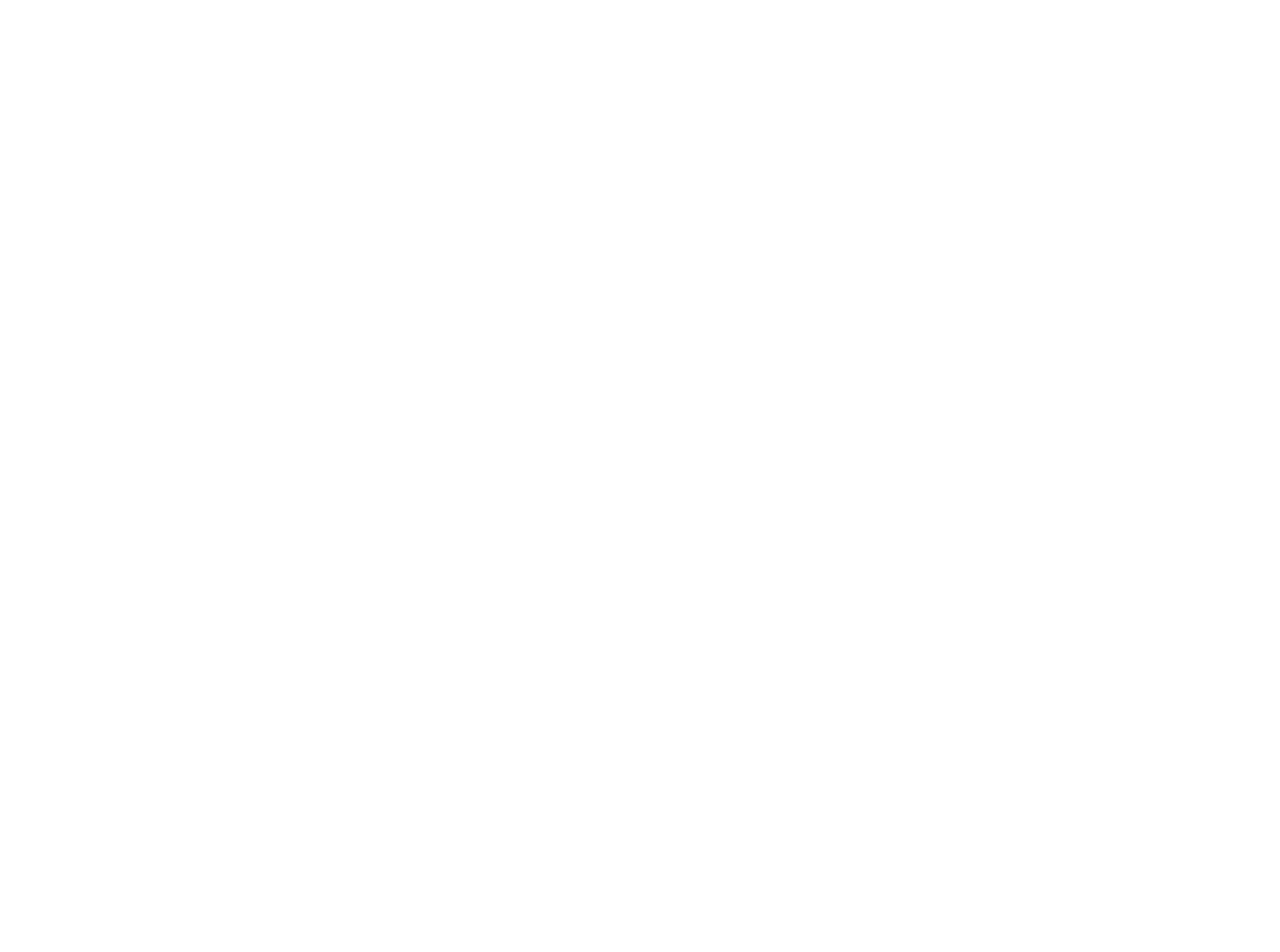
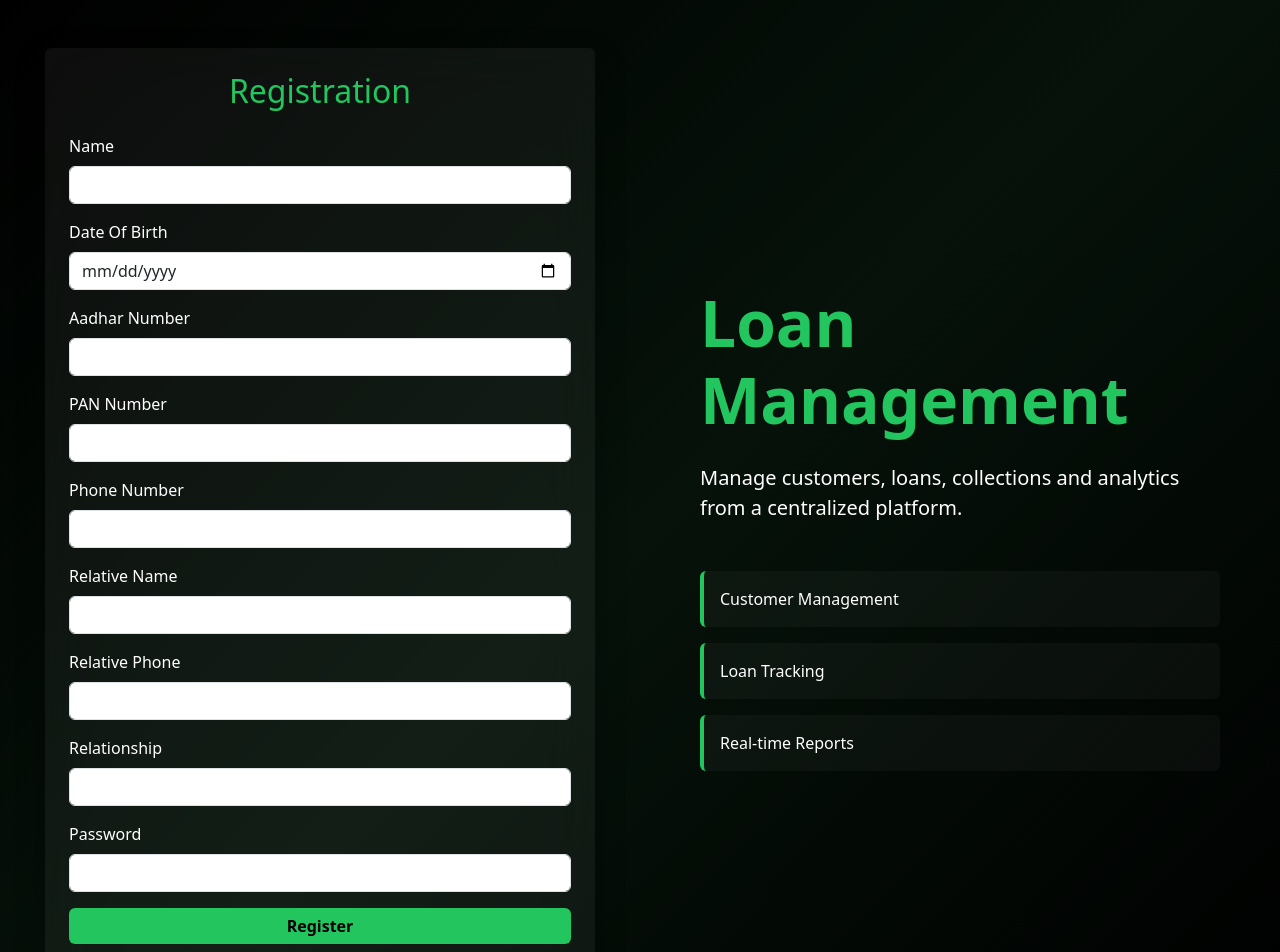
Before and after one commit to Saravanan2104/microfinance-app-frontend, a React (Vite) app: page /register in a window 1280 px wide. Before the commit this address had no page. Shown: the top 952 px of the page. Before the commit the page ends 800 px from the top, so only its background shows below. Built offline with nearby package versions, Linux system fonts and the light colour scheme.

Commit message:
added registration page

```diff
--- a/src/App.jsx
+++ b/src/App.jsx
@@ -1,6 +1,7 @@
 import { Routes, Route } from "react-router-dom";
 import Login from "./pages/login/Login";
 import Home from "./pages/home/Home";
+import Register from "./pages/register/Register";
 
 function App() {
   return (
@@ -14,6 +15,11 @@
         path="/home"
         element={<Home />}
       />
+
+      <Route
+        path="/register"
+        element={<Register />}
+      />
     </Routes>
   );
 }
--- a/src/pages/register/Register.jsx
+++ b/src/pages/register/Register.jsx
@@ -1,10 +1,8 @@
 import { useState } from "react";
-import { useNavigate, Link } from "react-router-dom";
-import "../login/Login.css";
+import { Link } from "react-router-dom";
+import BASE_URL from "../../services/api";
 
 const Register = () => {
-  const navigate = useNavigate();
-
   const [successMessage, setSuccessMessage] = useState("");
 
   const [formData, setFormData] = useState({
@@ -34,9 +32,10 @@
 
     try {
       setLoading(true);
+      setSuccessMessage("");
 
       const response = await fetch(
-        "http://127.0.0.1:8000/api/v1/auth/register",
+        `${BASE_URL}/api/v1/auth/register`,
         {
           method: "POST",
           headers: {
@@ -72,24 +71,57 @@
       }
     } catch (error) {
       console.error(error);
-      setSuccessMessage("Unable to connect to server");
+      setSuccessMessage(
+        "Unable to connect to server"
+      );
     } finally {
       setLoading(false);
     }
   };
 
   return (
-    <div className="login-page">
-      <div className="form-section">
-        <div className="login-card">
-          <h2>Registration</h2>
+    <div
+      className="container-fluid min-vh-100"
+      style={{
+        background:
+          "linear-gradient(135deg, #000000, #06120a, #000000)",
+      }}
+    >
+      <div className="row min-vh-100">
+
+        {/* LEFT SIDE - REGISTRATION FORM */}
+
+        <div className="col-lg-6 d-flex align-items-center justify-content-center py-5">
+
+          <div
+            className="card text-white border-0"
+            style={{
+              width: "550px",
+              background: "rgba(255,255,255,0.05)",
+              backdropFilter: "blur(25px)",
+              WebkitBackdropFilter: "blur(25px)",
+              boxShadow:
+                "0 10px 30px rgba(0,0,0,0.3)",
+              border:
+                "1px solid rgba(34,197,94,0.2)",
+            }}
+          >
+            <div className="card-body p-4">
+
+              <h2
+                className="text-center mb-4"
+                style={{
+                  color: "#22c55e",
+                }}
+              >
+                Registration
+              </h2>
 
               {successMessage && (
                 <h4
+                  className="text-center mb-4"
                   style={{
                     color: "#22c55e",
-                marginBottom: "20px",
-                textAlign: "center",
                   }}
                 >
                   {successMessage}
@@ -97,117 +129,228 @@
               )}
 
               <form onSubmit={handleRegister}>
-            <div className="input-group">
-              <label>Name</label>
+
+                <div className="mb-3">
+                  <label className="form-label">
+                    Name
+                  </label>
+
                   <input
+                    type="text"
+                    className="form-control"
                     name="name"
                     value={formData.name}
                     onChange={handleChange}
                   />
                 </div>
 
-            <div className="input-group">
-              <label>Date Of Birth</label>
+                <div className="mb-3">
+                  <label className="form-label">
+                    Date Of Birth
+                  </label>
+
                   <input
                     type="date"
+                    className="form-control"
                     name="dob"
                     value={formData.dob}
                     onChange={handleChange}
                   />
                 </div>
 
-            <div className="input-group">
-              <label>Aadhar</label>
+                <div className="mb-3">
+                  <label className="form-label">
+                    Aadhar Number
+                  </label>
+
                   <input
+                    type="text"
+                    className="form-control"
                     name="aadhar"
                     value={formData.aadhar}
                     onChange={handleChange}
                   />
                 </div>
 
-            <div className="input-group">
-              <label>PAN</label>
+                <div className="mb-3">
+                  <label className="form-label">
+                    PAN Number
+                  </label>
+
                   <input
+                    type="text"
+                    className="form-control"
                     name="pan"
                     value={formData.pan}
                     onChange={handleChange}
                   />
                 </div>
 
-            <div className="input-group">
-              <label>Phone Number</label>
+                <div className="mb-3">
+                  <label className="form-label">
+                    Phone Number
+                  </label>
+
                   <input
+                    type="text"
+                    className="form-control"
                     name="phone_no"
                     value={formData.phone_no}
                     onChange={handleChange}
                   />
                 </div>
 
-            <div className="input-group">
-              <label>Relative Name</label>
+                <div className="mb-3">
+                  <label className="form-label">
+                    Relative Name
+                  </label>
+
                   <input
+                    type="text"
+                    className="form-control"
                     name="relative_name"
                     value={formData.relative_name}
                     onChange={handleChange}
                   />
                 </div>
 
-            <div className="input-group">
-              <label>Relative Phone</label>
+                <div className="mb-3">
+                  <label className="form-label">
+                    Relative Phone
+                  </label>
+
                   <input
+                    type="text"
+                    className="form-control"
                     name="relative_phone"
                     value={formData.relative_phone}
                     onChange={handleChange}
                   />
                 </div>
 
-            <div className="input-group">
-              <label>Relationship</label>
+                <div className="mb-3">
+                  <label className="form-label">
+                    Relationship
+                  </label>
+
                   <input
+                    type="text"
+                    className="form-control"
                     name="relative_relation"
                     value={formData.relative_relation}
                     onChange={handleChange}
                   />
                 </div>
 
-            <div className="input-group">
-              <label>Role</label>
-              <select
-                name="role"
-                value={formData.role}
-                onChange={handleChange}
-              >
-                <option value="customer">Customer</option>
-                <option value="admin">Admin</option>
-              </select>
-            </div>
+                <div className="mb-3">
+                  <label className="form-label">
+                    Password
+                  </label>
 
-            <div className="input-group">
-              <label>Password</label>
                   <input
                     type="password"
+                    className="form-control"
                     name="password"
                     value={formData.password}
                     onChange={handleChange}
                   />
                 </div>
 
-            <button type="submit" disabled={loading}>
-              {loading ? "Registering..." : "Register"}
+                <button
+                  type="submit"
+                  disabled={loading}
+                  className="btn w-100 fw-bold"
+                  style={{
+                    background: "#22c55e",
+                    color: "#000",
+                    border: "none",
+                  }}
+                >
+                  {loading
+                    ? "Registering..."
+                    : "Register"}
                 </button>
 
-            <div
-              style={{
-                marginTop: "20px",
-                textAlign: "center",
-              }}
+                <div className="text-center mt-3">
+                  <Link
+                    to="/"
+                    className="text-success text-decoration-none"
                   >
-              <Link to="/">
                     Already have an account? Login
                   </Link>
                 </div>
+
               </form>
+
             </div>
+          </div>
+
+        </div>
+
+        {/* RIGHT SIDE - BRANDING */}
+
+        <div className="col-lg-6 d-flex align-items-center justify-content-center">
+
+          <div className="text-white p-5">
+
+            <h1
+              className="display-3 fw-bold"
+              style={{
+                color: "#22c55e",
+              }}
+            >
+              Loan Management
+            </h1>
+
+            <p className="lead mt-4">
+              Manage customers, loans, collections and
+              analytics from a centralized platform.
+            </p>
+
+            <div className="mt-5">
+
+              <div
+                className="ps-3 py-3 mb-3 rounded"
+                style={{
+                  borderLeft:
+                    "4px solid #22c55e",
+                  background:
+                    "rgba(255,255,255,0.03)",
+                }}
+              >
+                Customer Management
+              </div>
+
+              <div
+                className="ps-3 py-3 mb-3 rounded"
+                style={{
+                  borderLeft:
+                    "4px solid #22c55e",
+                  background:
+                    "rgba(255,255,255,0.03)",
+                }}
+              >
+                Loan Tracking
+              </div>
+
+              <div
+                className="ps-3 py-3 rounded"
+                style={{
+                  borderLeft:
+                    "4px solid #22c55e",
+                  background:
+                    "rgba(255,255,255,0.03)",
+                }}
+              >
+                Real-time Reports
+              </div>
+
+            </div>
+
+          </div>
+
+        </div>
+
       </div>
     </div>
   );
```
Lines whose indentation alone changed are shown as unchanged.
